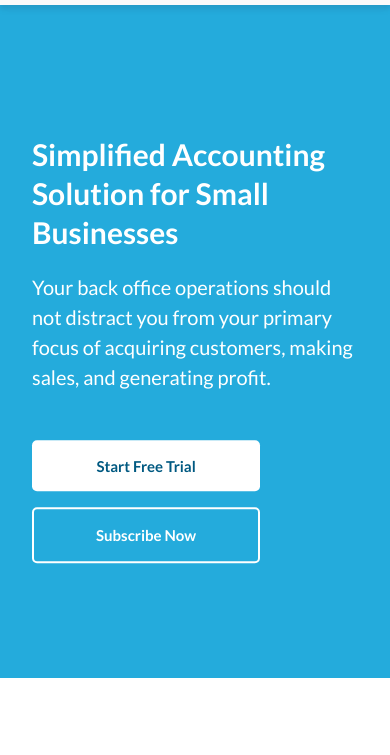
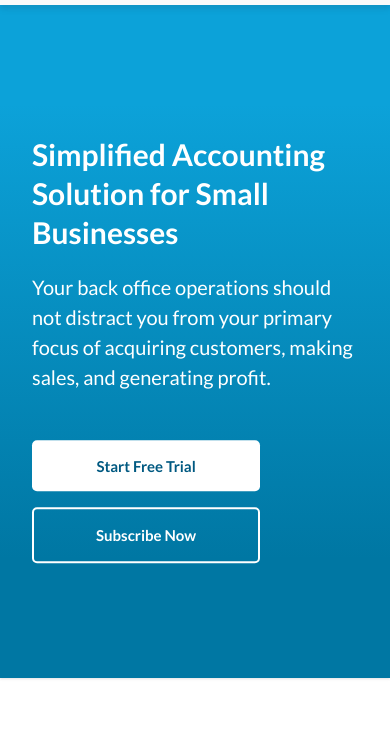
Before and after one commit to judeb21/mzuri, a plain HTML site: page index.html in a window 390 px wide. Shown: the part 62-817 px from the top of the page. Drawn offline with nearby package versions, Linux system fonts and the light colour scheme.

Commit message:
Responsive tweak

```diff
--- a/assets/scss/_layout.scss
+++ b/assets/scss/_layout.scss
@@ -10,6 +10,8 @@
     height: 740px;
     width: 100%;
     background: $light-blue;
+    background: linear-gradient(180deg, #0CA2D9 22.4%, #0077A3 83.85%);
+    box-shadow: 0px 0px 0px rgba(63, 63, 68, 0.05), 0px 0.84px 2.52px rgba(63, 63, 68, 0.15);
 }
 
 .hero {
```
Also changed, not shown: assets/scss/style.css, 1 other file.
